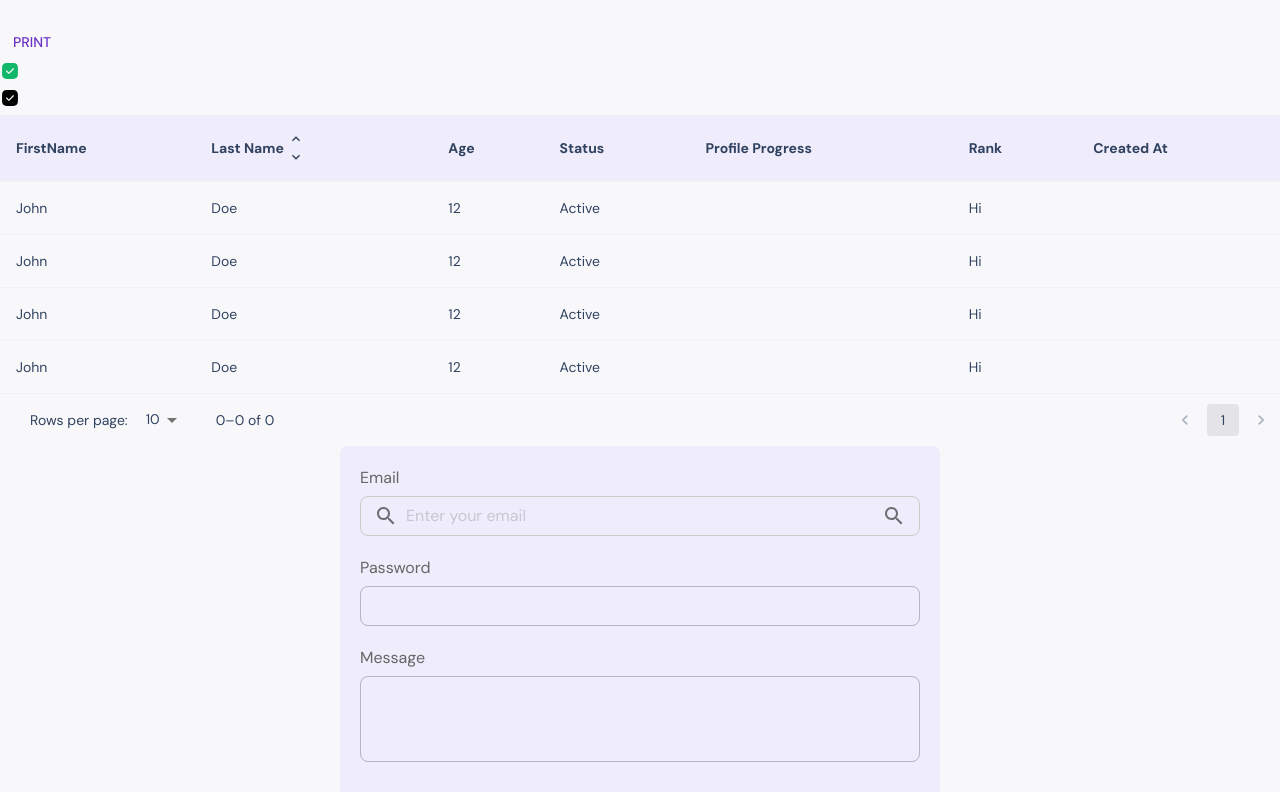
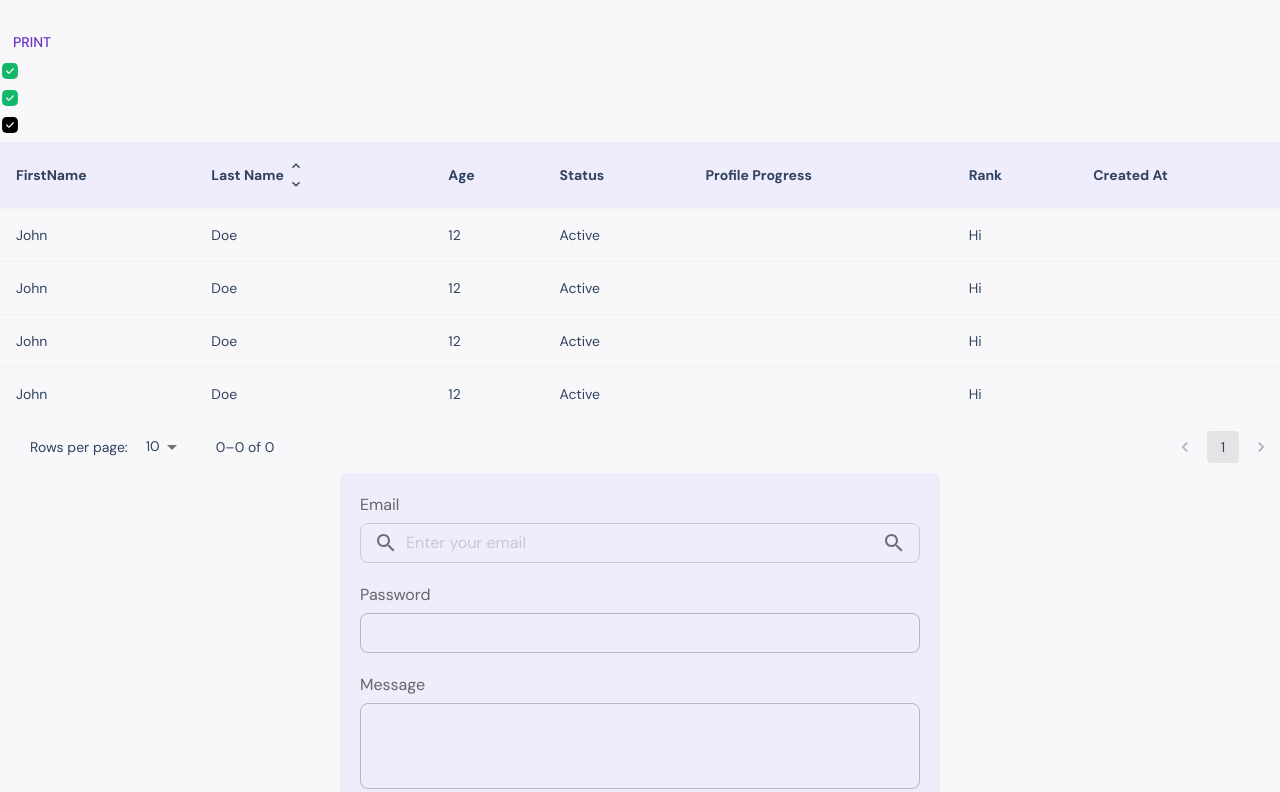
Before and after one commit to recursive-refactoring/test-new-components, a Next.js app: page / in a window 1280 px wide. Shown: the top 792 px of the page. Built offline with nearby package versions, Linux system fonts and the light colour scheme.

Commit message:
remove commented code

```diff
--- a/src/features/examples/components/index.tsx
+++ b/src/features/examples/components/index.tsx
@@ -36,6 +36,17 @@ export const ComponentsFeature = () => {
         sx={{
           "&:hover path": {
             fill: theme?.palette?.primary?.main,
+          },
+        }}
+      >
+        <SquareCheckIcon fill="success.main" />
+      </Box>
+      <br />
+      <Box
+        component="span"
+        sx={{
+          "&:hover path": {
+            color: "warning.main",
           },
         }}
       >
```
Also changed, not shown: src/features/examples/components/use-components.tsx (+0 -17 lines).
